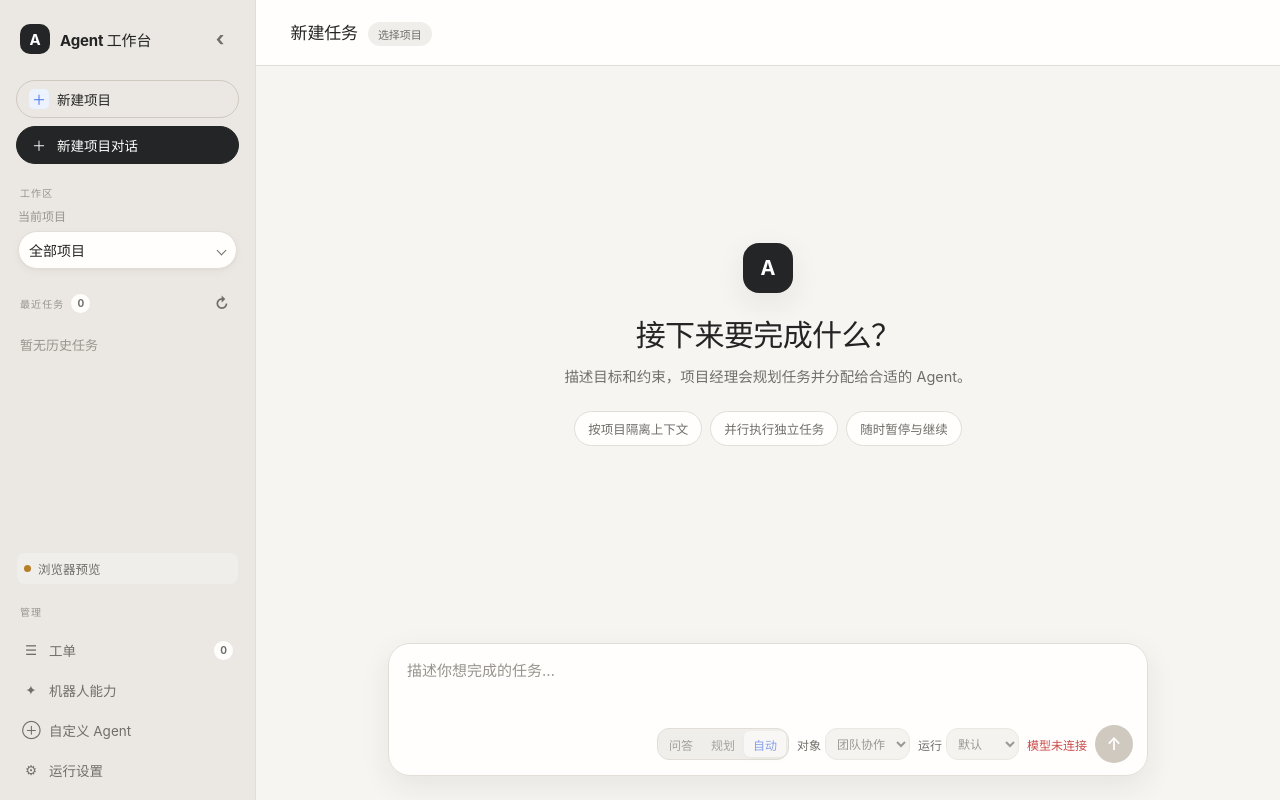
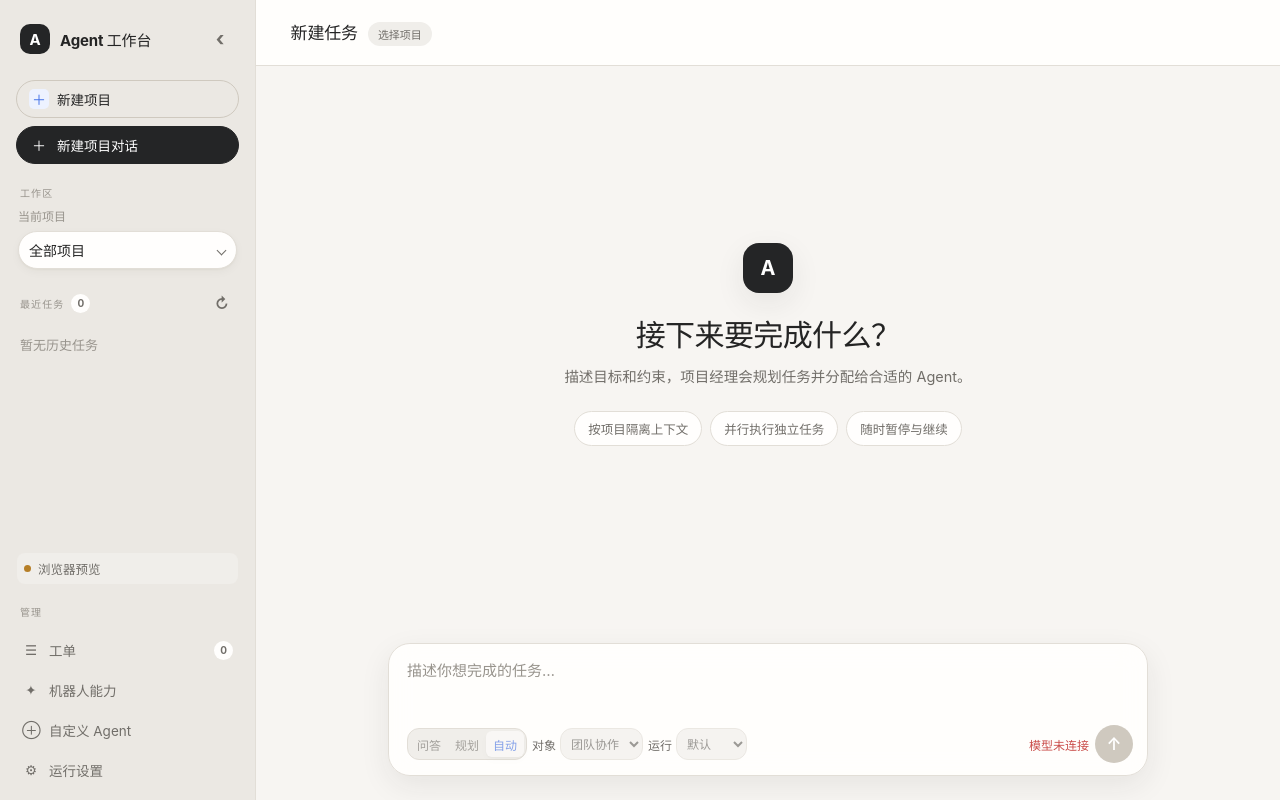
Before and after one commit to zxl3305479573-max/Multyagent_Feishu, a React (Vite) app in the folder desktop/renderer/: page / in a window 1280 px wide. Built offline with nearby package versions, Linux system fonts and the light colour scheme.

Commit message:
fix(ui): 修复 composer 拥挤、设置筛选与弹窗焦点环

```diff
--- a/desktop/renderer/src/components/ConversationView.tsx
+++ b/desktop/renderer/src/components/ConversationView.tsx
@@ -412,9 +412,10 @@ export function Composer({ value, onChange, onSubmit, hasTask, canSubmit, runtim
     <form className="composer" onSubmit={onSubmit}>
       <textarea value={value} onChange={(event) => onChange(event.target.value)} placeholder={hasTask ? "继续当前任务…" : "描述你想完成的任务…"} rows={3} aria-label="任务描述" />
       <div className="composer-send-row">
-        <ModeBar value={modes} agents={modeAgents} lockTarget={lockTarget} disabled={!runtimeConnected} onChange={onModesChange} />
-        <RuntimeModelPicker config={runtimeConfig} connected={runtimeConnected} busy={runtimeBusy} onLoadProvider={onLoadProvider} onSelect={onRuntimeChange} onThinking={onThinkingChange} />
-        <button
+        <div className="composer-controls-left"><ModeBar value={modes} agents={modeAgents} lockTarget={lockTarget} disabled={!runtimeConnected} onChange={onModesChange} /></div>
+        <div className="composer-controls-right">
+          <RuntimeModelPicker config={runtimeConfig} connected={runtimeConnected} busy={runtimeBusy} onLoadProvider={onLoadProvider} onSelect={onRuntimeChange} onThinking={onThinkingChange} />
+          <button
           className={`send-button ${executionState === "running" ? "send-button-running" : executionState === "paused" ? "send-button-paused" : ""}`}
           type={controlsTask ? "button" : "submit"}
           disabled={controlsTask ? !runtimeConnected || controlBusy : !canSubmit}
@@ -425,7 +426,8 @@ export function Composer({ value, onChange, onSubmit, hasTask, canSubmit, runtim
           {executionState === "running"
             ? <><span className="send-progress-ring" aria-hidden="true" /><span className="send-pause-icon" aria-hidden="true"><i /><i /></span></>
             : executionState === "paused" ? <span className="send-play-icon" aria-hidden="true">▶</span> : "↑"}
-        </button>
+          </button>
+        </div>
       </div>
     </form>
   </div>;
--- a/desktop/renderer/src/components/ModeBar.css
+++ b/desktop/renderer/src/components/ModeBar.css
@@ -1,12 +1,13 @@
 /* 输入框下方的模式切换（独立样式，只用全局颜色变量）。 */
-.mode-bar { display: flex; flex-wrap: wrap; gap: 6px 8px; align-items: center; min-width: 0; }
+.mode-bar { display: flex; flex-wrap: nowrap; gap: 5px; align-items: center; min-width: 0; white-space: nowrap; }
 .mode-segment { display: inline-flex; min-height: var(--control-height-sm); padding: 2px; border: var(--control-border); border-radius: var(--control-radius); background: var(--surface); }
-.mode-segment button { position: relative; min-height: 24px; padding: 0 9px; border: 0; border-radius: 6px; background: transparent; color: var(--muted); font-size: 12px; cursor: pointer; transition: var(--control-transition); }
+.mode-segment button { position: relative; min-height: 24px; padding: 0 7px; border: 0; border-radius: 6px; background: transparent; color: var(--muted); font-size: 12px; cursor: pointer; transition: var(--control-transition); }
 .mode-segment button:hover:not(:disabled) { color: var(--ink); }
 .mode-segment button.is-selected { background: var(--color-surface-raised); color: var(--accent); font-weight: 600; box-shadow: var(--shadow-sm); }
 .mode-segment button:disabled { cursor: not-allowed; opacity: 0.6; }
 .mode-select { position: relative; display: inline-flex; gap: 4px; align-items: center; color: var(--muted); font-size: 12px; }
-.mode-select select { min-height: var(--control-height-sm); max-width: 150px; padding: 0 7px; border: var(--control-border); border-radius: var(--control-radius); background: var(--surface-raised); color: var(--ink); font-size: 12px; transition: var(--control-transition); }
+.mode-select select { min-height: var(--control-height-sm); max-width: 112px; padding: 0 6px; border: var(--control-border); border-radius: var(--control-radius); background: var(--surface-raised); color: var(--ink); font-size: 12px; transition: var(--control-transition); }
+.mode-select:last-child select { max-width: 72px; }
 .mode-select select:hover:not(:disabled) { border-color: var(--control-hover-border); }
 .mode-select select:disabled { color: var(--muted); background: var(--surface); }
 .mode-select:last-child[data-tooltip]::after { right: 0; left: auto; }
--- a/desktop/renderer/src/components/SettingsView.tsx
+++ b/desktop/renderer/src/components/SettingsView.tsx
@@ -151,9 +151,10 @@ type SettingsPage = {
   fields: SettingsField[];
 };
 
-function buildSettingsPages(groups: SettingsGroup[], query: string, provider: string, feishuOff: boolean): SettingsPage[] {
+function buildSettingsPages(groups: SettingsGroup[], query: string, provider: string, feishuOff: boolean, category: string): SettingsPage[] {
   const pages: SettingsPage[] = [];
   for (const group of groups) {
+    if (category !== "all" && group.id !== category) continue;
     const hidden = feishuOff && FEISHU_GROUPS.has(group.id);
     const visible = group.fields.filter((field) => matches(field, query) && (!hidden || field.key === "FEISHU_ENABLED"));
     if (!visible.length) continue;
@@ -198,6 +199,7 @@ export function SettingsView({ onSaved, onNotice }: Props) {
   const [loadError, setLoadError] = useState("");
   const [drafts, setDrafts] = useState<Drafts>({});
   const [query, setQuery] = useState("");
+  const [category, setCategory] = useState("all");
   const [saving, setSaving] = useState<"" | "save" | "restart">("");
   const [activePage, setActivePage] = useState("");
   const pageTopRef = useRef<HTMLElement>(null);
@@ -211,7 +213,8 @@ export function SettingsView({ onSaved, onNotice }: Props) {
   const provider = drafts.PI_AGENT_PROVIDER || snapshot?.entries.PI_AGENT_PROVIDER?.effective || "deepseek";
   const feishuOff = (drafts.FEISHU_ENABLED ?? snapshot?.entries.FEISHU_ENABLED?.effective ?? "true") === "false";
   const groups = snapshot?.groups || [];
-  const pages = useMemo(() => buildSettingsPages(groups, query, provider, feishuOff), [groups, query, provider, feishuOff]);
+  const pages = useMemo(() => buildSettingsPages(groups, query, provider, feishuOff, category), [groups, query, provider, feishuOff, category]);
+  const filters = useMemo(() => [{ id: "all", label: "全部" }, ...groups.map((group) => ({ id: group.id, label: group.title }))], [groups]);
   const navigation = useMemo(() => {
     const grouped = new Map<string, { title: string; pages: SettingsPage[] }>();
     for (const page of pages) {
@@ -283,6 +286,7 @@ export function SettingsView({ onSaved, onNotice }: Props) {
       <div className="settings-toolbar settings-searchbar">
         <input type="search" value={query} onChange={(event) => setQuery(event.target.value)} placeholder="搜索配置项、二级标题或环境变量名" aria-label="搜索配置项" />
         <span>{query ? `匹配 ${pages.length} 个二级页面` : `共 ${pages.length} 个二级页面`}</span>
+        <nav aria-label="设置分类筛选">{filters.map((filter) => <button key={filter.id} type="button" className={category === filter.id ? "is-selected" : ""} onClick={() => setCategory(filter.id)}>{filter.label}</button>)}</nav>
       </div>
       {pages.length === 0 && <p className="settings-empty">没有匹配“{query}”的配置项</p>}
       {pages.length > 0 && <div className="settings-layout">
--- a/desktop/renderer/src/components/ui/Dialog.tsx
+++ b/desktop/renderer/src/components/ui/Dialog.tsx
@@ -8,7 +8,7 @@ export function Dialog({ children, open = true, onOpenChange, className = "", ar
   return <DialogPrimitive.Root open={open} onOpenChange={onOpenChange}>
     <DialogPrimitive.Portal>
       <DialogPrimitive.Overlay className="ui-dialog-overlay" />
-      <DialogPrimitive.Content className={`ui-dialog-content project-modal ${className}`} aria-describedby={ariaDescribedBy} role={role}>{children}</DialogPrimitive.Content>
+      <DialogPrimitive.Content className={`ui-dialog-content project-modal ${className}`} aria-describedby={ariaDescribedBy} role={role} onOpenAutoFocus={(event) => { event.preventDefault(); (event.target as HTMLElement | null)?.focus(); }}>{children}</DialogPrimitive.Content>
     </DialogPrimitive.Portal>
   </DialogPrimitive.Root>;
 }
--- a/desktop/renderer/src/style.css
+++ b/desktop/renderer/src/style.css
@@ -399,12 +399,14 @@ kbd { margin-left: auto; padding: 2px 5px; border: 1px solid var(--line); border
 .composer textarea { display: block; width: 100%; min-height: 56px; max-height: 220px; padding: 2px 0; border: 0; outline: 0; resize: none; background: transparent; color: var(--ink); font-size: 15px; line-height: 1.6; field-sizing: content; }
 .composer textarea::placeholder { color: var(--subtle); }
 .composer textarea:focus-visible { outline: 0; }
-.composer-send-row { display: flex; align-items: center; justify-content: flex-end; gap: 8px; min-height: 32px; margin-top: 6px; }
-.composer-runtime-pickers { display: flex; flex: 1 1 auto; gap: 6px; min-width: 0; }
+.composer-send-row { display: flex; flex-wrap: wrap; align-items: center; justify-content: space-between; gap: 7px 12px; min-height: 32px; margin-top: 6px; }
+.composer-controls-left, .composer-controls-right { display: flex; flex: 0 0 auto; align-items: center; min-width: 0; }
+.composer-controls-right { gap: 6px; margin-left: auto; }
+.composer-runtime-pickers { display: flex; flex: 0 1 auto; gap: 5px; min-width: 0; }
 .composer-model-loading { color: var(--subtle); font-size: 12px; }
 .composer-model-loading.composer-model-offline { color: var(--red); }
 .composer-picker { position: relative; min-width: 0; }
-.composer-picker summary { display: flex; gap: 6px; align-items: center; max-width: 250px; min-height: var(--control-height-sm); padding: 0 9px; border: var(--control-border); border-radius: var(--control-radius); background: var(--surface); color: var(--muted); font-size: 12px; line-height: 1; cursor: pointer; list-style: none; user-select: none; transition: var(--control-transition); }
+.composer-picker summary { display: flex; gap: 6px; align-items: center; max-width: 218px; min-height: var(--control-height-sm); padding: 0 8px; border: var(--control-border); border-radius: var(--control-radius); background: var(--surface); color: var(--muted); font-size: 12px; line-height: 1; cursor: pointer; list-style: none; user-select: none; transition: var(--control-transition); }
 .composer-picker summary::-webkit-details-marker { display: none; }
 .composer-picker summary:hover, .composer-picker[open] summary { border-color: var(--accent-line); background: var(--accent-soft); color: var(--accent); }
 .composer-picker summary[data-tooltip]::after, .send-button[data-tooltip]::after, .mode-segment button[data-tooltip]::after, .mode-select[data-tooltip]::after { position: absolute; z-index: var(--z-toast); bottom: calc(100% + 9px); left: 0; width: max-content; max-width: min(280px, calc(100vw - 48px)); padding: 7px 9px; border-radius: var(--control-radius); background: var(--color-code-bg); color: var(--color-primary-contrast); box-shadow: var(--shadow-md); content: attr(data-tooltip); font-size: 11.5px; font-weight: 400; line-height: 1.45; opacity: 0; pointer-events: none; text-align: left; transform: translateY(3px); transition: opacity var(--transition-fast), transform var(--transition-fast), visibility var(--transition-fast); visibility: hidden; white-space: normal; }
@@ -415,7 +417,7 @@ kbd { margin-left: auto; padding: 2px 5px; border: 1px solid var(--line); border
 .composer-picker[open] .composer-picker-mark { background: var(--color-surface-raised); color: var(--accent); }
 .composer-picker-value { min-width: 0; overflow: hidden; text-overflow: ellipsis; white-space: nowrap; }
 .composer-picker-chevron { margin-left: auto; color: var(--subtle); }
-.composer-thinking-picker summary { max-width: 110px; }
+.composer-thinking-picker summary { max-width: 82px; }
 .composer-popover { position: absolute; z-index: var(--z-dropdown); bottom: calc(100% + 9px); left: 0; width: 370px; padding: 12px; border: var(--control-border); border-radius: var(--radius-lg); background: var(--color-surface-raised); box-shadow: var(--shadow-lg); }
 .composer-popover-heading { display: grid; gap: 3px; margin-bottom: 10px; }
 .composer-popover-heading strong { color: var(--ink); font-size: 13px; }
@@ -734,12 +736,12 @@ kbd { margin-left: auto; padding: 2px 5px; border: 1px solid var(--line); border
 .settings-toolbar input:focus { background: var(--surface-raised); }
 .settings-toolbar nav { display: flex; gap: 6px; margin: 0 -2px; padding: 0 2px 2px; overflow-x: auto; scrollbar-width: none; }
 .settings-toolbar nav::-webkit-scrollbar { display: none; }
-.settings-toolbar nav a { flex: none; padding: 4px 11px; border: 1px solid var(--line); border-radius: 999px; background: var(--surface-raised); color: var(--muted); font-size: 12.5px; text-decoration: none; transition: border-color 120ms ease, color 120ms ease, background 120ms ease; }
-.settings-toolbar nav a:hover { border-color: var(--accent-line); background: var(--accent-soft); color: var(--accent-ink); }
+.settings-toolbar nav button { flex: none; padding: 4px 11px; border: 1px solid var(--line); border-radius: 999px; background: var(--surface-raised); color: var(--muted); font-size: 12.5px; text-decoration: none; cursor: pointer; transition: border-color 120ms ease, color 120ms ease, background 120ms ease; }
+.settings-toolbar nav button:hover, .settings-toolbar nav button.is-selected { border-color: var(--accent-line); background: var(--accent-soft); color: var(--accent-ink); }
 .settings-searchbar { grid-template-columns: minmax(0, 1fr) auto; align-items: center; }
 .settings-searchbar > span { color: var(--subtle); font-size: 12px; white-space: nowrap; }
 .settings-layout { display: grid; grid-template-columns: 228px minmax(0, 1fr); gap: clamp(16px, 2vw, 28px); align-items: stretch; flex: 1 1 auto; width: 100%; min-height: 0; margin-top: 14px; overflow: hidden; }
-.settings-section-nav { position: static; display: grid; align-content: start; gap: 14px; height: 100%; min-height: 0; padding: 14px 10px 24px; border: 1px solid var(--line-soft); border-radius: var(--radius-lg); background: var(--surface); overflow: auto; overscroll-behavior: contain; }
+.settings-section-nav { position: sticky; top: 0; display: grid; align-content: start; gap: 14px; max-height: 100%; min-height: 0; padding: 14px 10px 24px; border: 1px solid var(--line-soft); border-radius: var(--radius-lg); background: var(--surface); overflow: auto; overscroll-behavior: contain; }
 .settings-section-nav-title { padding: 0 8px; color: var(--subtle); font-size: 11px; font-weight: 650; letter-spacing: .08em; text-transform: uppercase; }
 .settings-nav-group { display: grid; gap: 4px; }
 .settings-nav-group h3 { margin: 0; padding: 0 8px; color: var(--muted); font-size: 12px; font-weight: 600; }
@@ -748,7 +750,7 @@ kbd { margin-left: auto; padding: 2px 5px; border: 1px solid var(--line); border
 .settings-nav-group button:hover { background: var(--surface); color: var(--ink); }
 .settings-nav-group button.is-selected { background: var(--accent-soft); color: var(--accent-ink); font-weight: 600; box-shadow: inset 2px 0 0 var(--accent); }
 .settings-nav-group button small { min-width: 18px; padding: 1px 5px; border-radius: var(--radius-full); background: var(--color-surface-raised); color: var(--subtle); font-size: 10px; text-align: center; }
-.settings-detail { min-width: 0; height: 100%; min-height: 0; padding: 0 6px 4px 2px; overflow: auto; overscroll-behavior: contain; scroll-margin-top: 0; }
+.settings-detail { min-width: 0; height: 100%; min-height: 0; padding: 0 6px 4px 2px; overflow-x: hidden; overflow-y: auto; overscroll-behavior: contain; scroll-margin-top: 0; }
 .settings-detail-heading { padding: 2px 2px 14px; border-bottom: 1px solid var(--line-soft); }
 .settings-detail-heading > span { color: var(--accent); font-size: 11px; font-weight: 650; letter-spacing: .04em; }
 .settings-detail-heading h2 { margin: 4px 0 0; color: var(--ink); font-size: 19px; font-weight: 680; }
```
Also changed, not shown: desktop/renderer/src/styles/tokens.css (+14 -0 lines), desktop/renderer/src/styles/tokens.md (+2 -0 lines).
